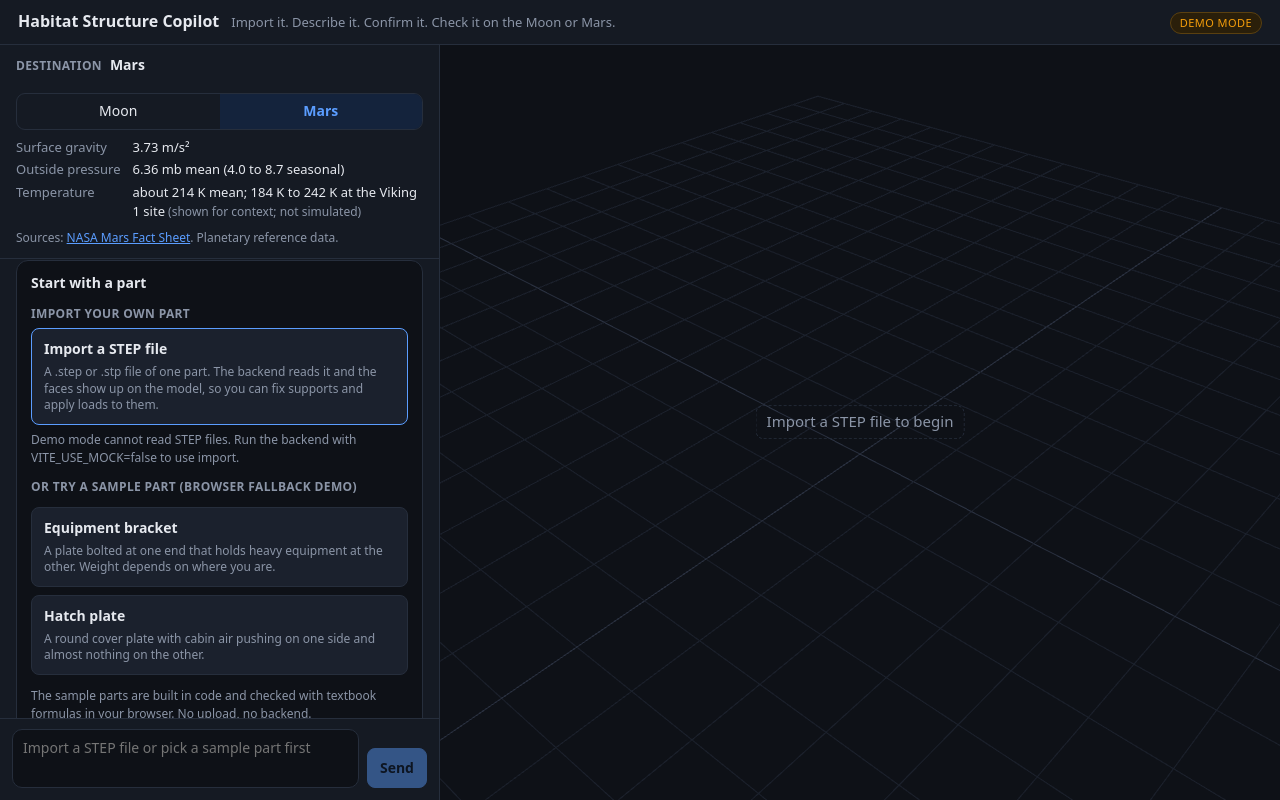
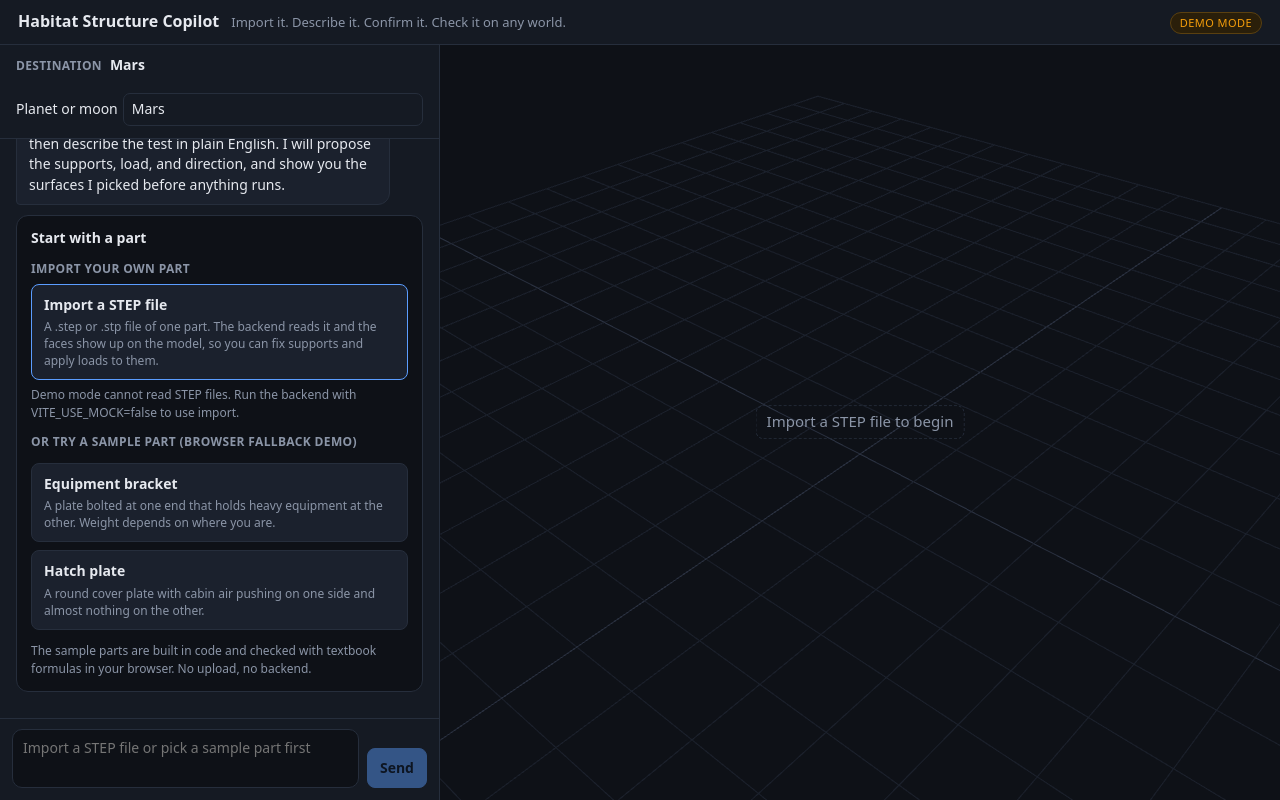
Before and after one commit to Arav050508/Team_97070_Geaux_Hack_2026, a React (Vite) app in the folder frontend/: page / in a window 1280 px wide. Built offline with nearby package versions, Linux system fonts and the light colour scheme.

Commit message:
Add free space (orbit) destination with zero gravity

```diff
--- a/frontend/src/App.tsx
+++ b/frontend/src/App.tsx
@@ -18,7 +18,7 @@
 // redraws the component with the new value. Never change a state value directly.
 
 import { SAFETY_BAND } from "./data/safetyBand";
-import { useMemo, useState } from "react";
+import { useEffect, useMemo, useRef, useState } from "react";
 import { USE_MOCK, importStep, interpret, loadPart, solve } from "./api";
 import { ConfirmationCard, type PickMode } from "./components/ConfirmationCard";
 import { EnvironmentPanel } from "./components/EnvironmentPanel";
@@ -26,7 +26,7 @@ import { PartPanel } from "./components/PartPanel";
 import { ResultsCard, type ResultKind } from "./components/ResultsCard";
 import { Thread } from "./components/Thread";
 import { Viewport, type ArrowSpec, type FieldSpec } from "./components/Viewport";
-import { getEnvironment, type EnvId } from "./data/environments";
+import { customEnvironment, findEnvironment } from "./data/environments";
 import { PARTS, getPart } from "./data/parts";
 import { unitVector } from "./solver/vector";
 import { crewConsequence } from "./solver/consequence";
@@ -53,7 +53,7 @@ const newId = () => Math.random().toString(36).slice(2);
 const WELCOME: ChatMessage = {
   id: "welcome",
   role: "assistant",
-  text: "Import a STEP file (or try a sample part), choose Moon or Mars, then describe the test in plain English. I will propose the supports, load, and direction, and show you the surfaces I picked before anything runs.",
+  text: "Import a STEP file (or try a sample part), type where it will be used (Mars, the Moon, or any other place), then describe the test in plain English. I will propose the supports, load, and direction, and show you the surfaces I picked before anything runs.",
 };
 
 /** Gets a readable message out of whatever was thrown. */
@@ -70,8 +70,11 @@ export default function App() {
   const [messages, setMessages] = useState<ChatMessage[]>([WELCOME]);
   // The setup the AI proposed, which the user edits on the confirmation card.
   const [spec, setSpec] = useState<ProposedSpec | null>(null);
-  // Which destination is selected. Mars is the default.
-  const [envId, setEnvId] = useState<EnvId>("mars");
+  // The destination the user typed. Mars is the default. If the name is not one the app knows,
+  // the user also enters the gravity and outside pressure (kept as text, like the other boxes).
+  const [destination, setDestination] = useState("Mars");
+  const [customGravity, setCustomGravity] = useState("");
+  const [customPressureKPa, setCustomPressureKPa] = useState("");
   // Ids of the faces the cabin pressure pushes on (hatch only).
   const [pressureFaces, setPressureFaces] = useState<string[]>([]);
   // Typed text, so the field can be empty or half-typed.
@@ -96,7 +99,27 @@ export default function App() {
   const say = (role: ChatMessage["role"], text: string) =>
     setMessages((m) => [...m, { id: newId(), role, text }]);
 
-  const env = getEnvironment(envId);
+  // Work out which destination is in use: a bundled one if the typed name matches, otherwise
+  // one built from the numbers the user entered. `envProblem` says what is missing, if anything.
+  const knownEnv = findEnvironment(destination);
+  const custom = customEnvironment(destination, customGravity, customPressureKPa);
+  const env = knownEnv ?? custom.env;
+  const envProblem = knownEnv ? null : custom.problem;
+
+  // When the destination changes after a check has run, the old results used other conditions,
+  // so clear them. `lastEnvKey` remembers the previous values to notice a change.
+  const envKey = `${env.name}|${env.gravity_m_s2}|${env.external_pressure_Pa}`;
+  const lastEnvKey = useRef(envKey);
+  useEffect(() => {
+    if (lastEnvKey.current === envKey) return;
+    lastEnvKey.current = envKey;
+    if (stage === "results") {
+      setResult(null);
+      setStage("confirming");
+      say("system", "The old results used different conditions, so they were cleared. Run again to update.");
+    }
+    // eslint-disable-next-line react-hooks/exhaustive-deps
+  }, [envKey]);
 
   // ---------- choosing and adjusting the part ----------
 
@@ -173,6 +196,8 @@ export default function App() {
   // Called when the user sends a request. Asks the AI for a proposed setup.
   const send = async (text: string) => {
     if (!geometry) return;
+    // The destination must be usable first, because the load depends on its gravity.
+    if (envProblem) return say("system", envProblem);
     // If the request fails, return to the step we were on.
     const previousStage = spec ? "confirming" : "ready";
     say("user", text);
@@ -184,7 +209,12 @@ export default function App() {
         {
           prompt: text,
           part_id: geometry.part_id,
-          environment_id: envId,
+          environment_id: env.id,
+          environment: {
+            name: env.name,
+            gravity_m_s2: env.gravity_m_s2,
+            external_pressure_Pa: env.external_pressure_Pa,
+          },
           // An imported file is only known to the backend by its id, so also send the face
           // list (without triangles) that the AI chooses from.
           ...(geometry.part_id === "imported"
@@ -214,7 +244,7 @@ export default function App() {
 
   // Called when the user confirms. Builds the complete spec and sends it to the solver.
   const run = async () => {
-    if (!spec || !geometry) return;
+    if (!spec || !geometry || envProblem) return;
     // The environment, pressure loads, target, and force-from-mass come from our bundled data
     // and the user's inputs, never from the AI.
     // Cabin pressure is typed in kPa, but the solver wants pascals (1 kPa = 1000 Pa).
@@ -250,7 +280,7 @@ export default function App() {
         ...pressureLoads,
       ],
       environment: {
-        name: env.id,
+        name: env.name.toLowerCase(),
         gravity_m_s2: env.gravity_m_s2,
         external_pressure_Pa: env.external_pressure_Pa,
         internal_pressure_Pa: cabinOk ? cabinPa : null,
@@ -337,6 +367,8 @@ export default function App() {
           ...s,
           loads: s.loads.map((l, i) => {
             if (i !== 0) return l;
+            // With no gravity a force cannot be turned into a mass, so keep it in newtons.
+            if (unit === "kg" && env.gravity_m_s2 === 0) return l;
             if (unit === "kg") {
               // Force to mass, rounded to one decimal place.
               const mass = Math.round((l.magnitude_N / env.gravity_m_s2) * 10) / 10;
@@ -359,17 +391,6 @@ export default function App() {
     setSpec((s) => s && { ...s, constraints: s.constraints.filter((c) => c.geometry_id !== id) });
 
   const removePressureFace = (id: string) => setPressureFaces((f) => f.filter((x) => x !== id));
-
-  const changeEnvironment = (id: EnvId) => {
-    if (id === envId) return;
-    setEnvId(id);
-    say("system", `Destination set to ${getEnvironment(id).name}.`);
-    if (stage === "results") {
-      setResult(null);
-      setStage("confirming");
-      say("system", "The old results used different conditions, so they were cleared. Run again to update.");
-    }
-  };
 
   // Called when the user clicks a face in the 3D view. What happens depends on pickMode.
   const onPick = (id: string) => {
@@ -538,6 +559,7 @@ export default function App() {
       <ConfirmationCard
         spec={spec}
         env={env}
+        envProblem={envProblem}
         pressureFaces={pressureFaces}
         cabinPressureKPa={cabinPressureKPa}
         onCabinPressure={setCabinPressureKPa}
@@ -612,7 +634,7 @@ export default function App() {
     <div className="app">
       <header className="topbar">
         <h1>Habitat Structure Copilot</h1>
-        <span className="topbar-sub">Import it. Describe it. Confirm it. Check it on the Moon or Mars.</span>
+        <span className="topbar-sub">Import it. Describe it. Confirm it. Check it on any world.</span>
         {USE_MOCK && <span className="badge-mock">Demo mode</span>}
       </header>
 
@@ -624,8 +646,15 @@ export default function App() {
             key={stage === "empty" || stage === "ready" ? "open" : "closed"}
             defaultOpen={stage === "empty" || stage === "ready"}
             env={env}
+            destination={destination}
+            onDestination={setDestination}
+            known={knownEnv !== null}
+            gravityText={customGravity}
+            onGravity={setCustomGravity}
+            pressureText={customPressureKPa}
+            onPressure={setCustomPressureKPa}
+            problem={envProblem}
             disabled={busy}
-            onChange={changeEnvironment}
           />
           {geometry && (
             <PartPanel
--- a/frontend/src/components/EnvironmentPanel.tsx
+++ b/frontend/src/components/EnvironmentPanel.tsx
@@ -1,73 +1,89 @@
-// The collapsible "Destination" panel at the top of the sidebar. The user picks Moon or
-// Mars here, and the panel shows the conditions that will be used (gravity, outside
-// pressure, temperature) with links to where the numbers came from.
+// The destination box at the top of the sidebar. The user types a place name. Names the app
+// knows (see data/environments.ts) use NASA values quietly. Any other name shows two boxes
+// for the gravity and the outside pressure, so any world can be tested.
 
-import { ENVIRONMENTS, type EnvId, type Environment } from "../data/environments";
+import { DESTINATION_NAMES, type Environment } from "../data/environments";
 
 interface Props {
+  // What the user has typed in the destination box.
+  destination: string;
+  onDestination: (text: string) => void;
+  // True when the typed name matched a bundled destination.
+  known: boolean;
+  // The two boxes for places the app does not know. Text, so they can be empty or half typed.
+  gravityText: string;
+  onGravity: (text: string) => void;
+  pressureText: string;
+  onPressure: (text: string) => void;
+  // What is wrong with the custom values, or null. Shown under the boxes.
+  problem: string | null;
+  // The destination in use. Only the name is shown here.
   env: Environment;
   disabled: boolean;
   /** Initial open state. Change the component's `key` to reset it. */
   defaultOpen: boolean;
-  onChange: (id: EnvId) => void;
 }
 
-/** Destination selector plus the sourced conditions that will be applied to the simulation. */
-export function EnvironmentPanel({ env, disabled, defaultOpen, onChange }: Props) {
+export function EnvironmentPanel(p: Props) {
   return (
-    // <details> opens and closes on click. `open` only sets its starting state. App.tsx
-    // changes this component's `key` when the stage changes, which makes React build a fresh
-    // copy and so re-applies defaultOpen.
-    <details className="env" open={defaultOpen}>
+    <details className="env" open={p.defaultOpen}>
       <summary>
         <span className="env-title">Destination</span>
-        <span className="env-current">{env.name}</span>
+        <span className="env-current">{p.env.name}</span>
       </summary>
 
-      {/* One button per destination, built from the list in data/environments.ts. The
-          role and aria-checked attributes tell screen readers this is a radio group. */}
-      <div className="seg" role="radiogroup" aria-label="Destination">
-        {ENVIRONMENTS.map((e) => (
-          <button
-            key={e.id}
-            role="radio"
-            aria-checked={e.id === env.id}
-            className={e.id === env.id ? "seg-on" : ""}
-            disabled={disabled}
-            onClick={() => onChange(e.id)}
-          >
-            {e.name}
-          </button>
+      {/* A text box with a list of suggestions (<datalist>). The user can pick one or type
+          any name. */}
+      <label className="inline dest">
+        <span>Planet or moon</span>
+        <input
+          type="text"
+          list="destination-names"
+          value={p.destination}
+          disabled={p.disabled}
+          placeholder="Mars, Moon, Venus, or any other place"
+          onChange={(e) => p.onDestination(e.target.value)}
+        />
+      </label>
+      <datalist id="destination-names">
+        {DESTINATION_NAMES.map((n) => (
+          <option key={n} value={n} />
         ))}
-      </div>
+      </datalist>
 
-      {/* A <dl> is a list of labels (dt) and values (dd). */}
-      <dl className="env-grid">
-        <dt>Surface gravity</dt>
-        <dd>{env.gravity_m_s2} m/s²</dd>
-        <dt>Outside pressure</dt>
-        <dd>{env.pressure_label}</dd>
-        <dt>Temperature</dt>
-        <dd>
-          {env.temperature_label}
-          <span className="fineprint"> (shown for context; not simulated)</span>
-        </dd>
-      </dl>
-
-      <p className="fineprint">
-        Sources:{" "}
-        {env.sources.map((s, i) => (
-          <span key={s.url}>
-            {/* Put a comma before every source except the first. */}
-            {i > 0 && ", "}
-            {/* rel="noreferrer" is the usual safety setting for links that open a new tab. */}
-            <a href={s.url} target="_blank" rel="noreferrer">
-              {s.label}
-            </a>
-          </span>
-        ))}
-        . Planetary reference data.
-      </p>
+      {/* Only for a name the app does not know: the user supplies the two numbers. */}
+      {!p.known && p.destination.trim() !== "" && (
+        <div className="group">
+          <p className="hint">
+            The app has no data for {p.destination.trim()}. Enter its values from a source you trust.
+          </p>
+          <label className="inline">
+            <span>Surface gravity</span>
+            <input
+              type="number"
+              min={0}
+              step={0.01}
+              value={p.gravityText}
+              disabled={p.disabled}
+              onChange={(e) => p.onGravity(e.target.value)}
+            />
+            <span>m/s²</span>
+          </label>
+          <label className="inline">
+            <span>Outside pressure</span>
+            <input
+              type="number"
+              min={0}
+              step={0.1}
+              value={p.pressureText}
+              disabled={p.disabled}
+              onChange={(e) => p.onPressure(e.target.value)}
+            />
+            <span>kPa</span>
+          </label>
+          {p.problem && <span className="fineprint">{p.problem}</span>}
+        </div>
+      )}
     </details>
   );
 }
--- a/frontend/src/data/environments.ts
+++ b/frontend/src/data/environments.ts
@@ -5,39 +5,56 @@
 // planetary fact sheets. Those are reference data for each world, not readings from a
 // specific mission.
 //
-// If you change a value, update its source in the README and the design doc as well.
-
-// The ids the rest of the app uses for destinations.
-export type EnvId = "moon" | "mars";
+// The user types a destination name. If it matches a body in the list below, these values are
+// used. If it does not (a moon, an asteroid, anywhere else), the user enters the gravity and
+// outside pressure themselves, see customEnvironment at the bottom of this file.
+//
+// If you change a value, update its source in the README as well.
 
 export interface Environment {
-  id: EnvId;
+  // A short lowercase id for the backend, for example "mars". User-entered places use "custom".
+  id: string;
+  // The name shown in the app and used in the results, for example "Mars".
   name: string;
   // Gravity at the surface in meters per second squared. Earth is about 9.81.
   gravity_m_s2: number;
   /** Air pressure outside, in pascals. For reference: 1 millibar = 100 Pa, 1 bar = 100,000 Pa. */
   external_pressure_Pa: number;
-  // The next two are text shown in the panel exactly as the source states them. They are
-  // not calculated from the numbers above, so the panel never shows a rounded copy.
+  // The pressure as the source states it, used in sentences. It is not calculated from the
+  // number above, so it never shows a rounded copy.
   pressure_label: string;
-  temperature_label: string;
+  // Other names that should find this destination, in lowercase, for example "orbit".
+  aliases?: string[];
   sources: Array<{ label: string; url: string }>;
 }
 
+// Builds the NASA fact sheet link for one body. The page names follow one pattern.
+const factSheet = (name: string, page: string) => ({
+  label: `NASA ${name} Fact Sheet`,
+  url: `https://nssdc.gsfc.nasa.gov/planetary/factsheet/${page}.html`,
+});
+
 export const ENVIRONMENTS: Environment[] = [
+  {
+    // Living and working in space itself, in orbit or far from any world. In free fall nothing
+    // has weight, so gravity is 0 and loads come from thrust, docking, or handling instead.
+    // Outside is a vacuum. This is a modeling choice, not a measured value: real orbits keep
+    // a tiny leftover acceleration, far too small to matter for these checks.
+    id: "space",
+    name: "Free space (orbit)",
+    gravity_m_s2: 0,
+    external_pressure_Pa: 0,
+    pressure_label: "vacuum",
+    aliases: ["space", "orbit", "free space", "in space", "low earth orbit", "leo", "microgravity", "zero gravity", "zero g", "deep space", "iss"],
+    sources: [{ label: "NASA: What is microgravity?", url: "https://www.nasa.gov/centers-and-facilities/glenn/what-is-microgravity/" }],
+  },
   {
     id: "moon",
     name: "Moon",
     gravity_m_s2: 1.62,
     external_pressure_Pa: 3e-10, // the fact sheet gives 3 x 10^-15 bar, which is 3e-10 Pa
     pressure_label: "about 3 × 10⁻¹⁵ bar (near-vacuum)",
-    temperature_label: "95 K to 390 K, equatorial day/night",
-    sources: [
-      {
-        label: "NASA Moon Fact Sheet",
-        url: "https://nssdc.gsfc.nasa.gov/planetary/factsheet/moonfact.html",
-      },
-    ],
+    sources: [factSheet("Moon", "moonfact")],
   },
   {
     id: "mars",
@@ -45,17 +62,84 @@ export const ENVIRONMENTS: Environment[] = [
     gravity_m_s2: 3.73,
     external_pressure_Pa: 636, // 6.36 mb is the mean; it swings between 4.0 and 8.7 mb over the year
     pressure_label: "6.36 mb mean (4.0 to 8.7 seasonal)",
-    temperature_label: "about 214 K mean; 184 K to 242 K at the Viking 1 site",
-    sources: [
-      {
-        label: "NASA Mars Fact Sheet",
-        url: "https://nssdc.gsfc.nasa.gov/planetary/factsheet/marsfact.html",
-      },
-    ],
+    sources: [factSheet("Mars", "marsfact")],
+  },
+  {
+    id: "mercury",
+    name: "Mercury",
+    gravity_m_s2: 3.7,
+    external_pressure_Pa: 5e-10, // the sheet gives less than about 5 x 10^-15 bar, so this is the upper bound
+    pressure_label: "less than about 5 × 10⁻¹⁵ bar (near-vacuum)",
+    sources: [factSheet("Mercury", "mercuryfact")],
+  },
+  {
+    id: "venus",
+    name: "Venus",
+    gravity_m_s2: 8.87,
+    external_pressure_Pa: 9.2e6, // 92 bar
+    pressure_label: "92 bar",
+    sources: [factSheet("Venus", "venusfact")],
+  },
+  {
+    id: "earth",
+    name: "Earth",
+    gravity_m_s2: 9.78, // the sheet's equatorial value. The mean is a little higher, about 9.8.
+    external_pressure_Pa: 101400, // 1014 mb
+    pressure_label: "1014 mb",
+    sources: [factSheet("Earth", "earthfact")],
+  },
+  {
+    id: "pluto",
+    name: "Pluto",
+    gravity_m_s2: 0.62,
+    external_pressure_Pa: 1.3, // about 13 microbar
+    pressure_label: "about 13 microbar",
+    sources: [factSheet("Pluto", "plutofact")],
   },
 ];
 
-/** Looks up a destination by id. Falls back to the first one if the id is unknown. */
-export function getEnvironment(id: EnvId): Environment {
-  return ENVIRONMENTS.find((e) => e.id === id) ?? ENVIRONMENTS[0];
+/** Names that appear in the suggestion list while typing. */
+export const DESTINATION_NAMES = ENVIRONMENTS.map((e) => e.name);
+
+/**
+ * Finds a bundled destination from what the user typed. Capitals and extra spaces do not
+ * matter, so " mars " matches Mars. Returns null when there is no match.
+ */
+export function findEnvironment(text: string): Environment | null {
+  const wanted = text.trim().toLowerCase();
+  return ENVIRONMENTS.find((e) => e.name.toLowerCase() === wanted || e.aliases?.includes(wanted)) ?? null;
 }
+
+/**
+ * Builds a destination from values the user typed, for any place that is not bundled.
+ *
+ * Gravity is in m/s² and the outside pressure is in kPa (0 is a vacuum). `problem` says what
+ * is wrong, or is null when both numbers are usable. The returned `env` is always an object,
+ * with NaN in the fields that are not valid yet, so the rest of the app can keep drawing.
+ */
+export function customEnvironment(
+  name: string,
+  gravityText: string,
+  pressureKPaText: string,
+): { env: Environment; problem: string | null } {
+  const gravity = parseFloat(gravityText);
+  const pressureKPa = parseFloat(pressureKPaText);
+  const label = name.trim() || "your destination";
+
+  let problem: string | null = null;
+  if (!name.trim()) problem = "Type a destination name.";
+  else if (!(gravity >= 0)) problem = `Enter the surface gravity of ${label} in m/s².`;
+  else if (!(pressureKPa >= 0)) problem = `Enter the outside pressure at ${label} in kPa (0 for a vacuum).`;
+
+  return {
+    env: {
+      id: "custom",
+      name: name.trim() || "Custom",
+      gravity_m_s2: gravity,
+      external_pressure_Pa: pressureKPa * 1000,
+      pressure_label: `${pressureKPaText || "?"} kPa, entered by you`,
+      sources: [{ label: "Values entered by the user", url: "" }],
+    },
+    problem,
+  };
+}
--- a/frontend/src/mocks/interpret.ts
+++ b/frontend/src/mocks/interpret.ts
@@ -9,7 +9,6 @@
 // The shape of the answer (InterpretResponse in src/types.ts) is the same one the real
 // backend will return, so the rest of the app does not need to change later.
 
-import { getEnvironment } from "../data/environments";
 import type { GeometryPayload, InterpretRequest, InterpretResponse } from "../types";
 
 // Waits for `ms` milliseconds. Used to imitate the delay of a real network call.
@@ -53,7 +52,7 @@ export async function mockInterpret(
   geometry: GeometryPayload,
 ): Promise<InterpretResponse> {
   await sleep(700);
-  const env = getEnvironment(req.environment_id);
+  const env = req.environment;
 
   // ----- Hatch: clamp the rim and pressurize the cabin side -----
   if (req.part_id === "hatch") {
@@ -134,7 +133,9 @@ export async function mockInterpret(
     },
     assistant_message:
       `Using ${env.name} conditions (gravity ${env.gravity_m_s2} m/s²). I fixed the two mounting holes and put the load on the end pad.` +
-      (mass !== null
+      (mass !== null && env.gravity_m_s2 === 0
+        ? " There is no gravity here, so a mass has no weight. Enter the force in newtons instead, for example from thrust or docking."
+        : mass !== null
         ? ` Weight is mass × gravity, so ${mass} kg weighs ${(mass * env.gravity_m_s2).toFixed(0)} N here.`
         : " You gave a force, so I used it as written."),
     clarifications: [
--- a/frontend/src/styles.css
+++ b/frontend/src/styles.css
@@ -946,3 +946,11 @@ select {
   margin-top: 6px;
   max-width: 100%;
 }
+
+/* The destination text box. It takes the rest of the row, unlike the narrow number boxes. */
+.dest input[type="text"] {
+  flex: 1;
+  min-width: 0;
+  width: 100%;
+  text-align: left;
+}
```
Also changed, not shown: frontend/src/components/ConfirmationCard.tsx (+9 -0 lines), frontend/src/types.ts (+5 -2 lines), 2 other files (tests, documents, lock files or other folders).
